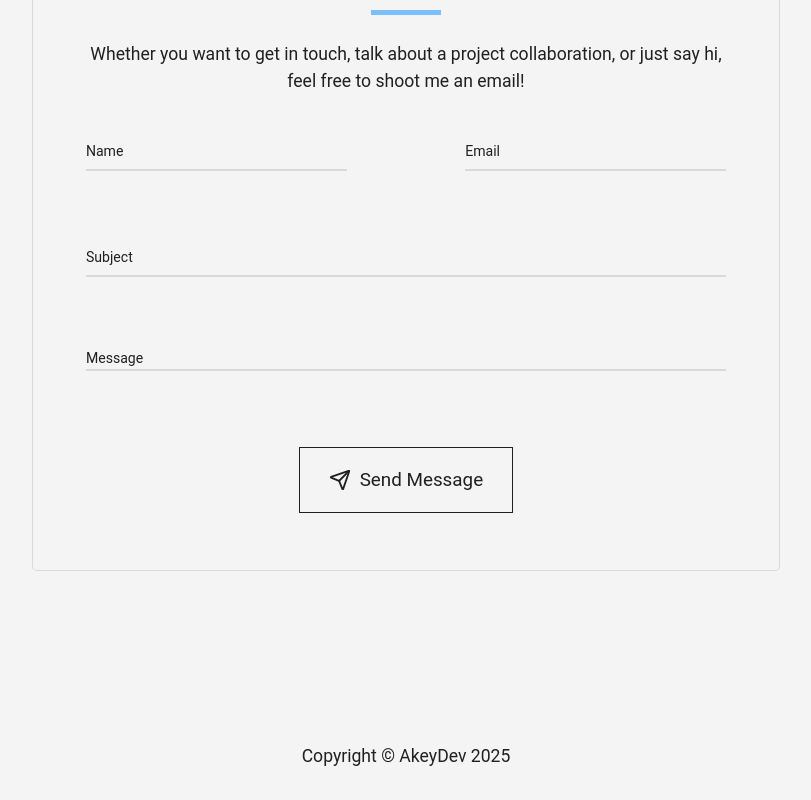
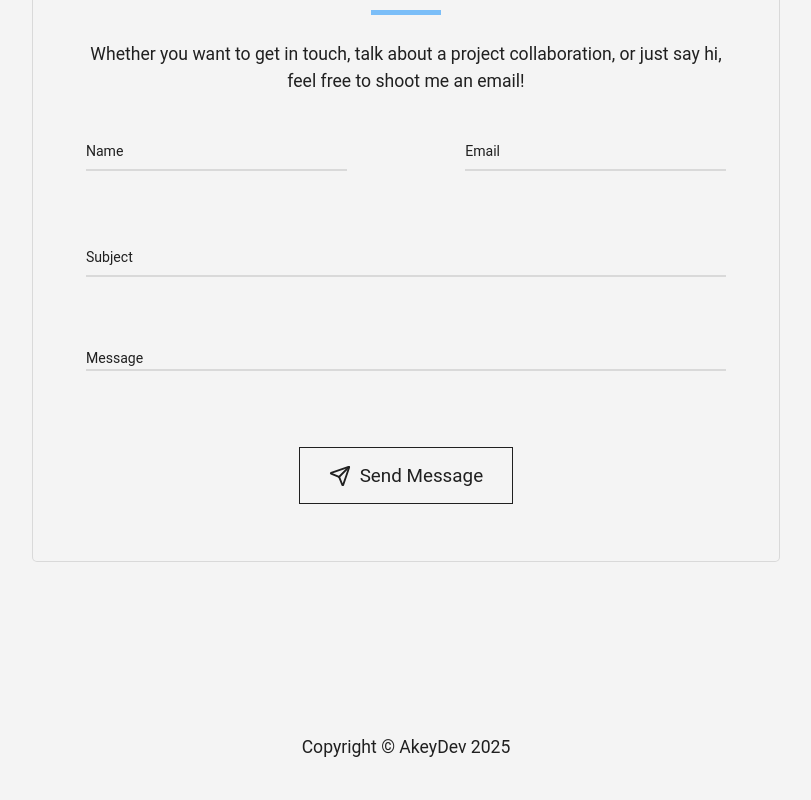
Before and after one commit to abdulkadiret/personal-portfolio, a React (Create React App) app: page / in a window 1280 px wide. Shown: the part 6685-7485 px from the top of the page, without its empty margins (234-1045 px from the left). Built offline with nearby package versions, Linux system fonts and the light colour scheme; a web font is replaced by a local one.

Commit message:
Adjust submit button padding

```diff
--- a/src/components/Contact/style.css
+++ b/src/components/Contact/style.css
@@ -19,7 +19,7 @@
   color: var(--text-color);
   font-size: 1.07rem;
   font-weight: normal;
-  padding: 1rem;
+  padding: 0.75rem;
   border-radius: 0;
   border: 1px solid var(--text-color);
 }
```
